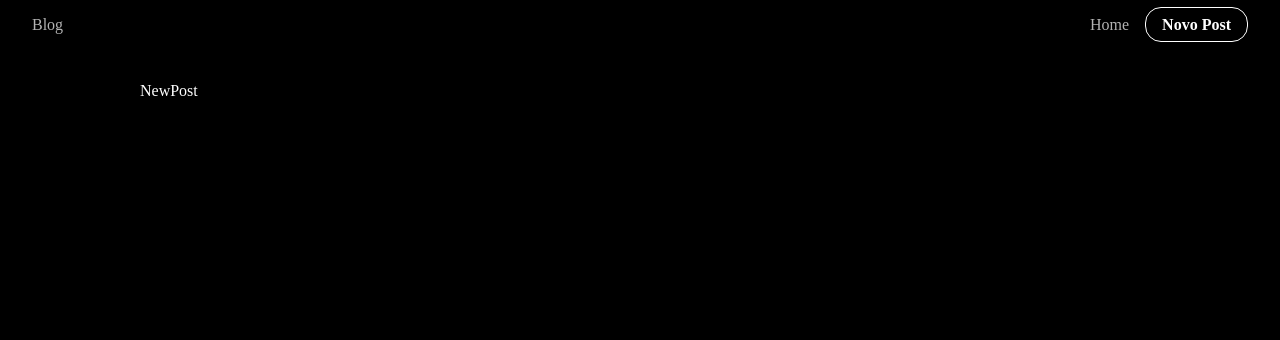
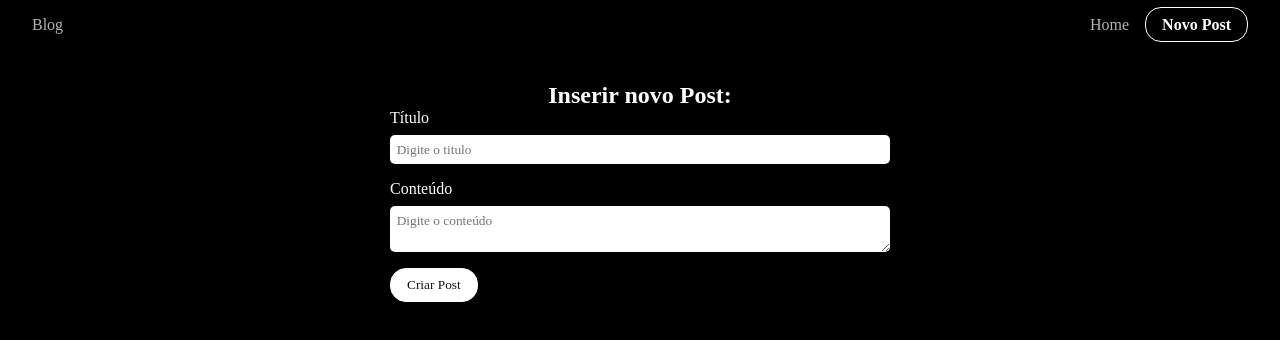
Before and after one commit to jo0u/react-axios, a React (Vite) app: page /new in a window 1280 px wide. Shown: the top 340 px of the page. Built offline with nearby package versions, Linux system fonts and the light colour scheme.

Commit message:
implementação da criação do post.

```diff
--- /dev/null
+++ b/src/router/NewPost.css
@@ -0,0 +1,27 @@
+.new-post h2 {
+  text-align: center;
+  margin-top: 1rem;
+}
+
+form {
+  max-width: 500px;
+  width: 100%;
+  margin: 0 auto;
+}
+
+.form-control {
+  display: flex;
+  flex-direction: column;
+  margin-bottom: 1rem;
+}
+
+.form-control label {
+  margin-bottom: 0.5rem;
+}
+
+.form-control input,
+.form-control textarea {
+  padding: 0.5em;
+  border-radius: 5px;
+  border: none;
+}
--- a/src/router/NewPost.jsx
+++ b/src/router/NewPost.jsx
@@ -1,7 +1,55 @@
-import React from "react";
+import blogFetch from "../axios/config";
+
+import { useState } from "react";
+import { useNavigate } from "react-router-dom";
+import "./NewPost.css";
 
 const NewPost = () => {
-  return <div>NewPost</div>;
+  const navigate = useNavigate();
+
+  const [title, setTile] = useState();
+  const [body, setBody] = useState();
+
+  const createPost = async (e) => {
+    e.preventDefault();
+
+    const post = { title, body, userId: 1 };
+
+    await blogFetch.post("/posts", {
+      body: post,
+    });
+
+    navigate("/");
+  };
+
+  return (
+    <div className="new-post">
+      <h2>Inserir novo Post:</h2>
+      <form onSubmit={(e) => createPost(e)}>
+        <div className="form-control">
+          <label htmlFor="title">Título</label>
+          <input
+            type="text"
+            name="title"
+            id="title"
+            placeholder="Digite o titulo"
+            onChange={(e) => setTile(e.target.value)}
+          />
+        </div>
+
+        <div className="form-control">
+          <label htmlFor="body">Conteúdo</label>
+          <textarea
+            name="body"
+            id="body"
+            placeholder="Digite o conteúdo"
+            onChange={(e) => setBody(e.target.value)}
+          ></textarea>
+        </div>
+        <input type="submit" value="Criar Post" className="btn" />
+      </form>
+    </div>
+  );
 };
 
 export default NewPost;
```
